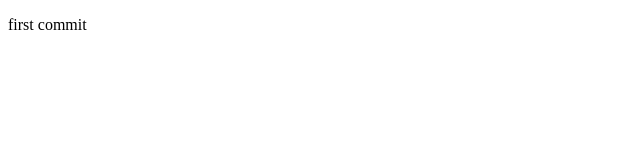
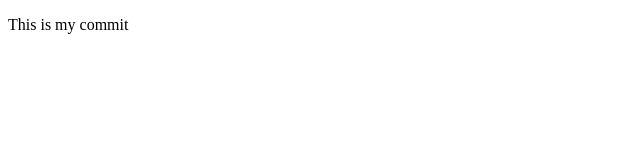
Before and after one commit to mdayan96386/GithubMaster, a plain HTML site: page index.html in a window 1280 px wide. Shown: the full height of the page, 0-640 px from the left. Drawn offline with Linux system fonts and the light colour scheme.

Commit message:
change paragraph

```diff
--- a/index.html
+++ b/index.html
@@ -6,7 +6,7 @@
     <title>Document</title>
 </head>
 <body>
-  <p>first commit</p>
+  <p>This is my commit</p>
 
 </body>
 </html>
```
